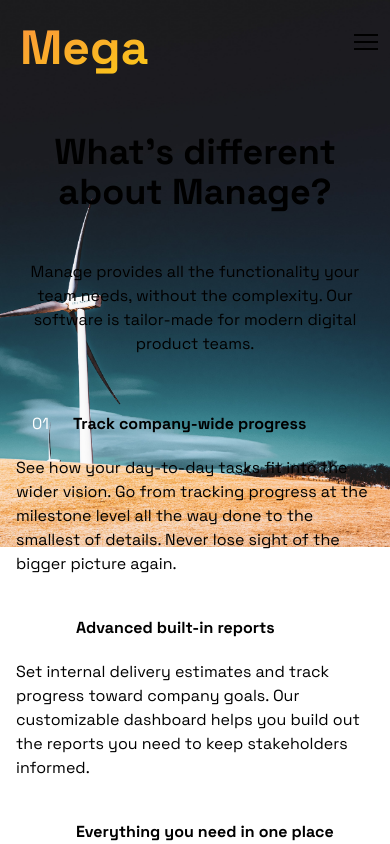
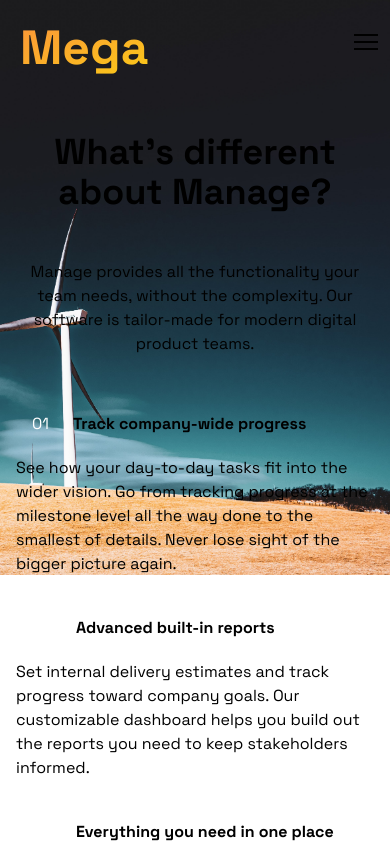
Before and after one commit to EsraKlemann/Application-form-Tailwind-unfinished, a Vue app: page / in a window 390 px wide. Shown: the top 844 px of the page. Built offline with nearby package versions, Linux system fonts and the light colour scheme.

Commit message:
background sizes, not perfect yet

```diff
--- a/src/App.vue
+++ b/src/App.vue
@@ -23,15 +23,31 @@ export default {
   font-family: SpaceGrotesk;
   background-image: url("./assets/background/background-windturbine-gradient.jpg");
   background-repeat: no-repeat;
-  background-size: 49%;
+  background-size: 70rem;
   background-position: top right;
 }
+@media (max-width: 2000px) {
+  #app {
+    background-size: 53rem;
+  }
+}
 
+/* @media (max-width: 15px) {
+  #app {
+    background-size: 60rem;
+  }
+} */
+
+@media (max-width: 1440px) {
+  #app {
+    background-size: 100%;
+  }
+}
 @media (max-width: 976px) {
   #app {
     background-image: url("./assets/background/background-windturbine-horizontal-gradient.jpg");
     background-repeat: no-repeat;
-    background-size: 58rem;
+    background-size: 61rem;
   }
 }
 </style>
```
